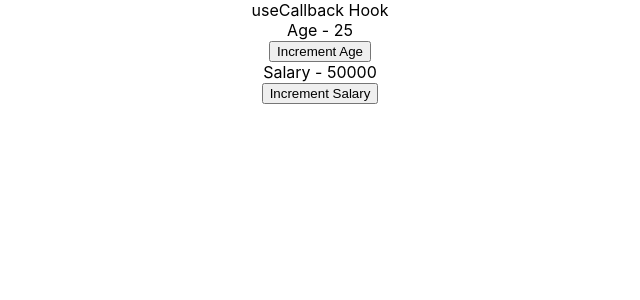
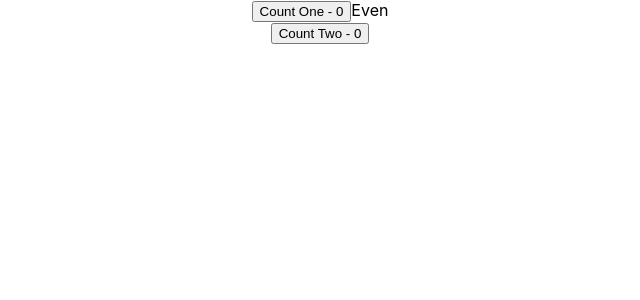
Before and after one commit to danlidennydeng/react-hooks-gopinav, a React (Create React App) app: page / in a window 1280 px wide. Shown: the top 300 px of the page, without its empty margins (320-960 px from the left). Built offline with nearby package versions, Linux system fonts and the light colour scheme.

Commit message:
Lesson 27, useMemo

```diff
--- a/src/App.js
+++ b/src/App.js
@@ -1,7 +1,8 @@
 import React from 'react'
 import './App.css';
+import CounterMemo from './components/CounterMemo';
 
-import ParentComponent from './components/ParentComponent';
+// import ParentComponent from './components/ParentComponent';
 
 //import DataEffect from './components/DataEffect';
 // import DataReducer from './components/DataReducer';
@@ -12,7 +13,7 @@
   return (
 
     <div className="App">
-      <ParentComponent />
+      <CounterMemo />
     </div>
 
   );
--- /dev/null
+++ b/src/components/CounterMemo.js
@@ -0,0 +1,36 @@
+import React, { useState, useMemo } from 'react'
+
+function CounterMemo() {
+
+
+  const [counterOne, setCounterOne] = useState(0)
+  const [counterTwo, setCounterTwo] = useState(0)
+
+  const incrementOne = () => {
+    setCounterOne(counterOne + 1)
+  }
+
+  const incrementTwo = () => {
+    setCounterTwo(counterTwo + 1)
+  }
+
+  const isEven = useMemo(() => {
+    let i = 0
+    while( i < 2000000000) i++
+    return counterOne % 2 === 0
+  }, [counterOne])
+
+  return (
+    <div>
+      <div>
+        <button onClick={incrementOne}>Count One - {counterOne}</button>
+        <span>{isEven ? 'Even' : 'Odd'}</span>
+      </div>
+      <div>
+        <button onClick={incrementTwo}>Count Two - {counterTwo}</button>
+      </div>
+    </div>
+  )
+}
+
+export default CounterMemo
```
Also changed, not shown: 1 other file (tests, documents, lock files or other folders).
